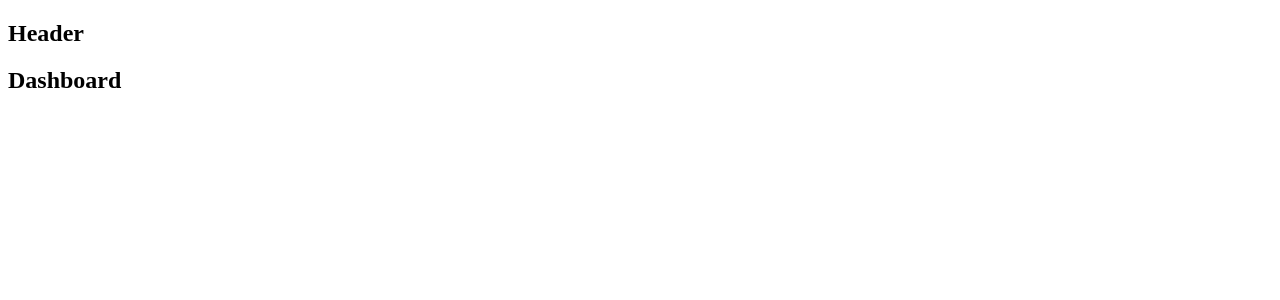
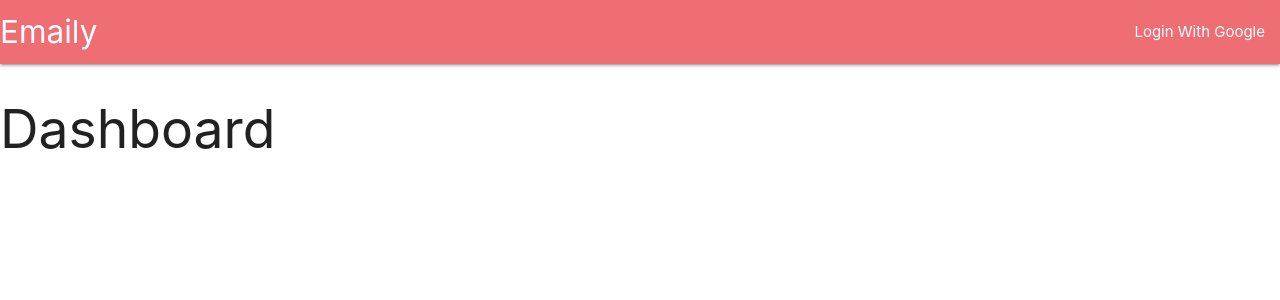
Before and after one commit to DanielJWagener/nodereact-server, a React (Create React App) app in the folder client/: page /surveys in a window 1280 px wide. Shown: the top 300 px of the page. Built offline with nearby package versions, Linux system fonts and the light colour scheme.

Commit message:
Add and style header

```diff
--- a/client/package.json
+++ b/client/package.json
@@ -7,6 +7,7 @@
     "@testing-library/react": "^9.3.2",
     "@testing-library/user-event": "^7.1.2",
     "http-proxy-middleware": "^0.20.0",
+    "materialize-css": "^1.0.0",
     "react": "^16.12.0",
     "react-dom": "^16.12.0",
     "react-redux": "^7.1.3",
--- a/client/src/components/App.js
+++ b/client/src/components/App.js
@@ -1,7 +1,7 @@
 import React from "react";
 import { BrowserRouter, Route } from "react-router-dom";
 
-const Header = () => <h2>Header</h2>;
+import Header from "./Header";
 const Dashboard = () => <h2>Dashboard</h2>;
 const SurveyNew = () => <h2>SurveyNew</h2>;
 const Landing = () => <h2>Landing</h2>;
--- /dev/null
+++ b/client/src/components/Header.js
@@ -0,0 +1,22 @@
+import React from "react";
+
+class Header extends React.Component {
+  render() {
+    return (
+      <nav>
+        <div className="nav-wrapper">
+          <a href="/" className="left brand-logo">
+            Emaily
+          </a>
+          <ul className="right">
+            <li>
+              <a href="/auth/google">Login With Google</a>
+            </li>
+          </ul>
+        </div>
+      </nav>
+    );
+  }
+}
+
+export default Header;
--- a/client/src/index.js
+++ b/client/src/index.js
@@ -1,3 +1,4 @@
+import "materialize-css/dist/css/materialize.min.css";
 import React from "react";
 import ReactDOM from "react-dom";
 import { Provider } from "react-redux";
```
Also changed, not shown: 1 other file (tests, documents, lock files or other folders).
